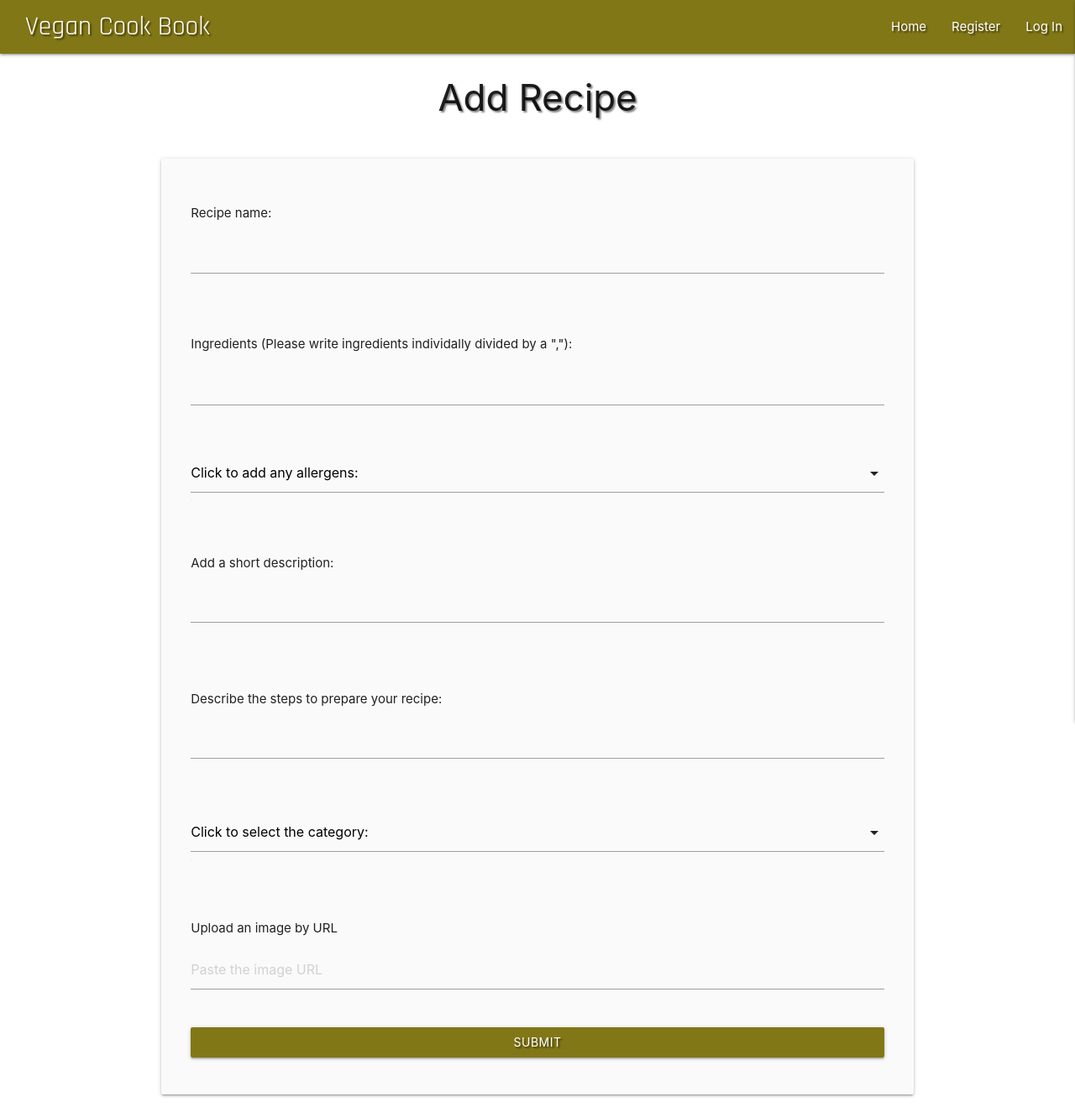
After one commit to rebeccoder/cook-book, a Flask app: page /add_recipe in a window 1280 px wide. The commit adds this page. Shown: the whole page at 84% size. Run offline with Flask 2, Linux system fonts and the light colour scheme; some libraries are stand-ins or nearby versions.

Commit message:
added add recipe functionality, except for sending category, allergens, image and created by to the database successfully

```diff
--- a/app.py
+++ b/app.py
@@ -92,6 +92,31 @@ def logout():
     session.pop("user")
     return redirect(url_for("login"))
 
+@app.route("/add_recipe", methods=["GET", "POST"])
+def add_recipe():
+    # adds recipe to database
+    if request.method == "POST":
+
+        recipes = {
+            "recipe_ingredients": request.form.get("recipe_ingredients"),
+            "recipe_name": request.form.get("recipe_name"),
+            "recipe_description": request.form.get("recipe_description"),
+            "recipe_steps": request.form.get("recipe_steps"),
+            "recipe_allergens": request.form.getlist("recipe_allergens"),
+            "recipe_category": request.form.getlist("recipe_category"),
+            "recipe_image": request.form.get("recipe_image"),
+            "created_by": session["user"]
+        }
+
+        mongo.db.recipes.insert_one(recipes)
+        flash("Recipe Added")
+        return redirect(url_for("get_recipes"))
+
+
+    return render_template(
+        "add_recipe.html")
+
+
 if __name__ == "__main__":
     app.run(host=os.environ.get("IP"),
             port=int(os.environ.get("PORT")),
--- a/static/js/script.js
+++ b/static/js/script.js
@@ -5,3 +5,49 @@
 $(document).ready(function () {
     $(".sidenav").sidenav({edge: "right"});
 });
+
+
+$(".dropdown-trigger").dropdown();
+
+$('#textarea1').val('');
+  M.textareaAutoResize($('#textarea1'));
+
+$(document).ready(function(){
+  $('.collapsible').collapsible();
+  $('.tooltipped').tooltip();
+  $('.sidenav').sidenav();
+  $('select').formSelect();
+
+  validateMaterializeSelect();
+  function validateMaterializeSelect() {
+      let classValid = { "border-bottom": "1px solid #4caf50", "box-shadow": "0 1px 0 0 #4caf50" };
+      let classInvalid = { "border-bottom": "1px solid #f44336", "box-shadow": "0 1px 0 0 #f44336" };
+      if ($("select.validate").prop("required")) {
+          $("select.validate").css({ "display": "block", "height": "0", "padding": "0", "width": "0", "position": "absolute" });
+      }
+      $(".select-wrapper input.select-dropdown").on("focusin", function () {
+          $(this).parent(".select-wrapper").on("change", function () {
+              if ($(this).children("ul").children("li.selected:not(.disabled)").on("click", function () { })) {
+                  $(this).children("input").css(classValid);
+              }
+          });
+      }).on("click", function () {
+          if ($(this).parent(".select-wrapper").children("ul").children("li.selected:not(.disabled)").css("background-color") === "rgba(0, 0, 0, 0.03)") {
+              $(this).parent(".select-wrapper").children("input").css(classValid);
+          } else {
+              $(".select-wrapper input.select-dropdown").on("focusout", function () {
+                  if ($(this).parent(".select-wrapper").children("select").prop("required")) {
+                      if ($(this).css("border-bottom") != "1px solid rgb(76, 175, 80)") {
+                          $(this).parent(".select-wrapper").children("input").css(classInvalid);
+                      }
+                  }
+              });
+          }
+      });
+  }
+});
+
+document.addEventListener('DOMContentLoaded', function() {
+    var elems = document.querySelectorAll('.parallax');
+    var instances = M.Parallax.init(elems, options);
+  });
--- /dev/null
+++ b/templates/add_recipe.html
@@ -0,0 +1,81 @@
+{% extends "base.html" %}
+{% block content %}
+
+
+<h3 class="text-shadow brand-logo center-align"> Add Recipe </h3>
+<br>
+
+<div class="row card-panel grey lighten-5">
+  <form class="col s12" method="POST" enctype="multipart/form-data" action="{{ url_for('add_recipe') }}">
+    <!-- add recipe name-->
+    <div class="row">
+      <div class="input-field col s12">
+        <p>Recipe name:</p>
+        <input id="recipe_name" type="text" name="recipe_name" maxlength="15" class="validate" required>
+      </div>
+    </div>
+    <!-- add ingredients -->
+    <div class="row">
+      <div class="input-field col s12">
+        <p>Ingredients (Please write ingredients individally divided by a ","):</p>
+        <input id="recipe_ingredients" type="text" name="recipe_ingredients" class="validate" required>
+      </div>
+    </div>
+    <!-- allergens -->
+    <div class="row">
+      <div class="input-field col s12">
+        <select multiple id="recipe_allergens" name="recipe_allergens" class="validate" required>
+            <option value="" disabled selected>Click to add any allergens: </option>
+          <option value="No Allergens">No Allergens</option>
+          <option value="Gluten">Gluten</option>
+          <option value="Nuts">Nuts</option>
+        </select>
+      </div>
+    </div>
+    <!-- short description of the recipe -->
+    <div class="row">
+      <div class="input-field col s12">
+        <p>Add a short description:</p>
+        <textarea id="recipe_description" name="recipe_description" class="materialize-textarea" maxlength="90" required></textarea>
+      </div>
+    </div>
+    <!-- steps of the recipe -->
+    <div class="row">
+      <div class="input-field col s12">
+        <p>Describe the steps to prepare your recipe:</p>
+        <textarea id="recipe_steps" name="recipe_steps" class="materialize-textarea" required></textarea>
+      </div>
+    </div>
+    <!-- category of the dish -->
+    <div class="row">
+      <div class="input-field col s12">
+        <select multiple id="recipe_category" name="recipe_category" class="validate" required>
+          <option value="" disabled selected>Click to select the category: </option>
+          <option value="Appetizer">Appetizer</option>
+          <option value="First Course">Main Course</option>
+          <option value="Dessert">Dessert</option>
+        </select>
+      </div>
+    </div>
+    <br>
+     <div class="file-field input-field">
+        <p>Upload an image by URL</p>
+        <input placeholder="Paste the image URL" type="url" name="recipe_image" id="recipe_image" onchange="addImage();" required pattern="https://.*" class="validate">
+      </div>
+    <br>
+
+    <!-- submit button -->
+    <div class="row">
+      <div class="col s12 center-align">
+        <button class="col s12 btn text-shadow lime darken-4" type="submit" name="action" type="submit">Submit
+        </button>
+      </div>
+    </div>
+
+  </form>
+
+
+</div>
+
+
+{% endblock %}
--- a/templates/base.html
+++ b/templates/base.html
@@ -26,7 +26,7 @@
 				<ul class="right hide-on-med-and-down">
 					<li><a href="{{ url_for('get_recipes') }}">Home</a></li>
                     {% if session.user %}
-                    <li><a href="#">New Recipe</a></li>
+                    <li><a href="{{ url_for('add_recipe') }}">New Recipe</a></li>
                     <li><a href="{{ url_for('logout') }}">Log Out</a></li>
                     {% else %}
                     <li><a href="{{ url_for('register') }}">Register</a></li>
```
